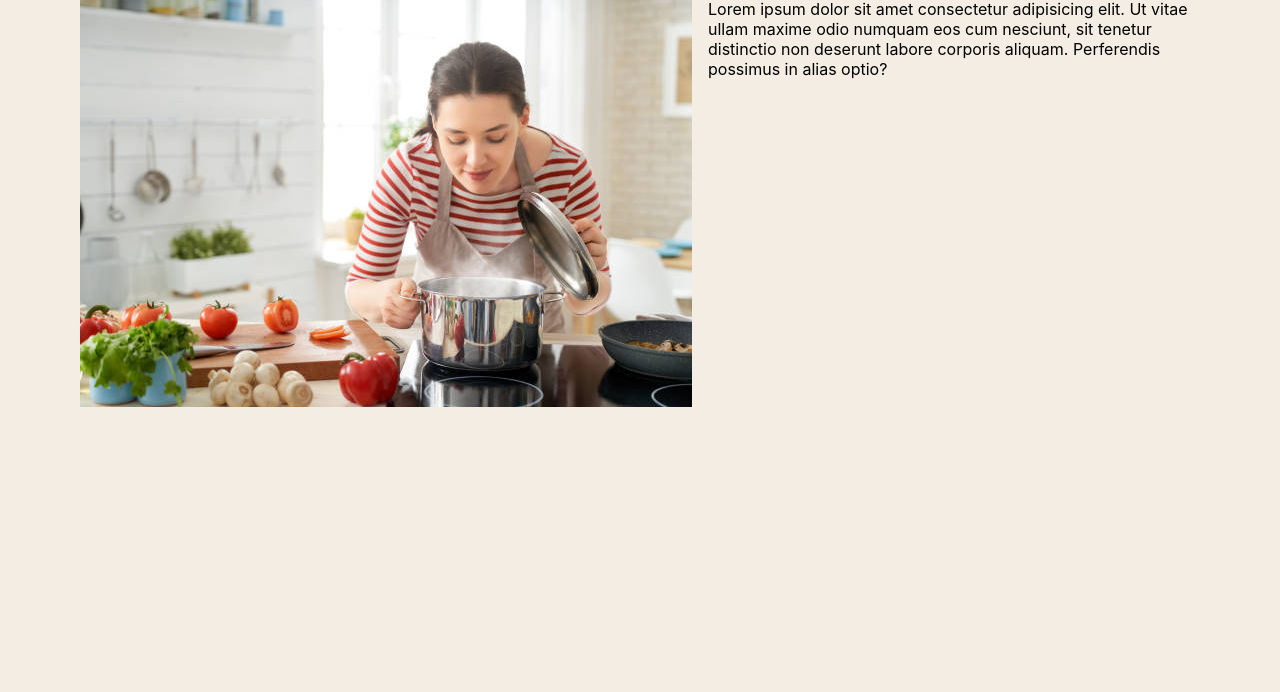
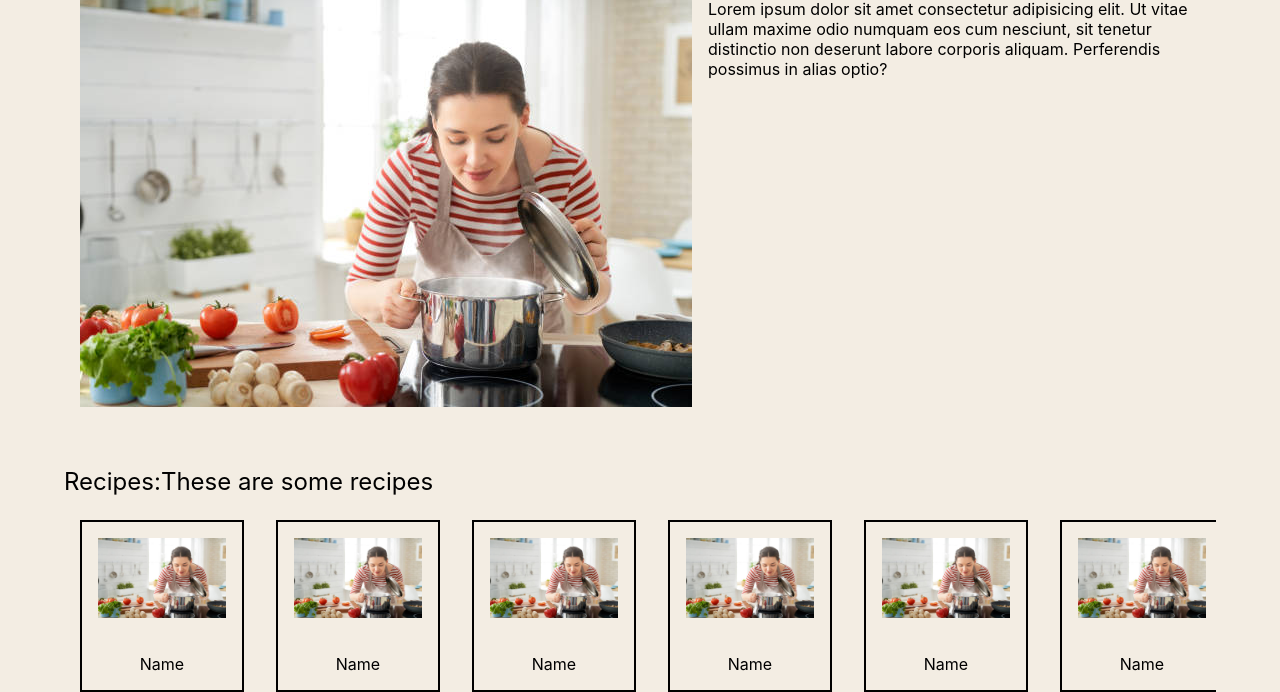
Before and after one commit to hjzres/WinHacks2025, a Flask app: page / in a window 1280 px wide. Shown: the part 153-845 px from the top of the page. Before the commit the page ends 560 px from the top, so only its background shows below. Run offline with Flask 3, Linux system fonts and the light colour scheme.

Commit message:
Made recipes displayed, with examples until database is done

```diff
--- a/winhacks2025/static/styles/base.css
+++ b/winhacks2025/static/styles/base.css
@@ -1,5 +1,9 @@
 html, body{
 	height: 100vh;
+}
+
+p{
+
 }
 
 body{
@@ -33,7 +37,37 @@ img{
 	align-items: flex-start;
 }
 
+.recipe{
+	display: flex;
+	flex-direction: column;
+	align-items: center;
+	margin: 0 1rem;
+}
+
 .content-container img {
 	max-width: 100vw;
 	height:auto;
 }
+
+.recipe img{
+	width: 10vw;
+	height: 10vh;
+}
+
+.bigger{
+	font-size: 1.5rem;
+}
+
+.outlined{
+	border: 2px solid black;
+}
+
+.recipe-container{
+	display: flex;
+	align-items: space-between;
+	overflow-x: auto;
+}
+
+.recipe-container::-webkit-scrollbar {
+  /* Scrollbar Design */
+}
--- a/winhacks2025/templates/home.html
+++ b/winhacks2025/templates/home.html
@@ -6,4 +6,26 @@
 		<p>Lorem ipsum dolor sit amet consectetur adipisicing elit. Ut vitae ullam maxime odio numquam eos cum nesciunt, sit tenetur distinctio non deserunt labore corporis aliquam. Perferendis possimus in alias optio?</p>
 	</div>
 </div>
+<br>
+
+<div class="content-container">
+	<div class="text-container">
+		<p class="bigger">Recipes: </p>
+	</div>
+	<div class="text-container">
+		<p class="bigger">These are some recipes</p>
+	</div>
+</div>
+<div class="recipe-container">
+	{% for i in range(10) %}
+	<div class="recipe outlined">
+		<div class="recipe-image">
+			<img src="/static/images/cooking.jpg" alt="">
+		</div>
+		<div class="text-container">
+			<p>Name</p>
+		</div>
+	</div>
+	{% endfor %}
+</div>
 {% endblock %}
```
